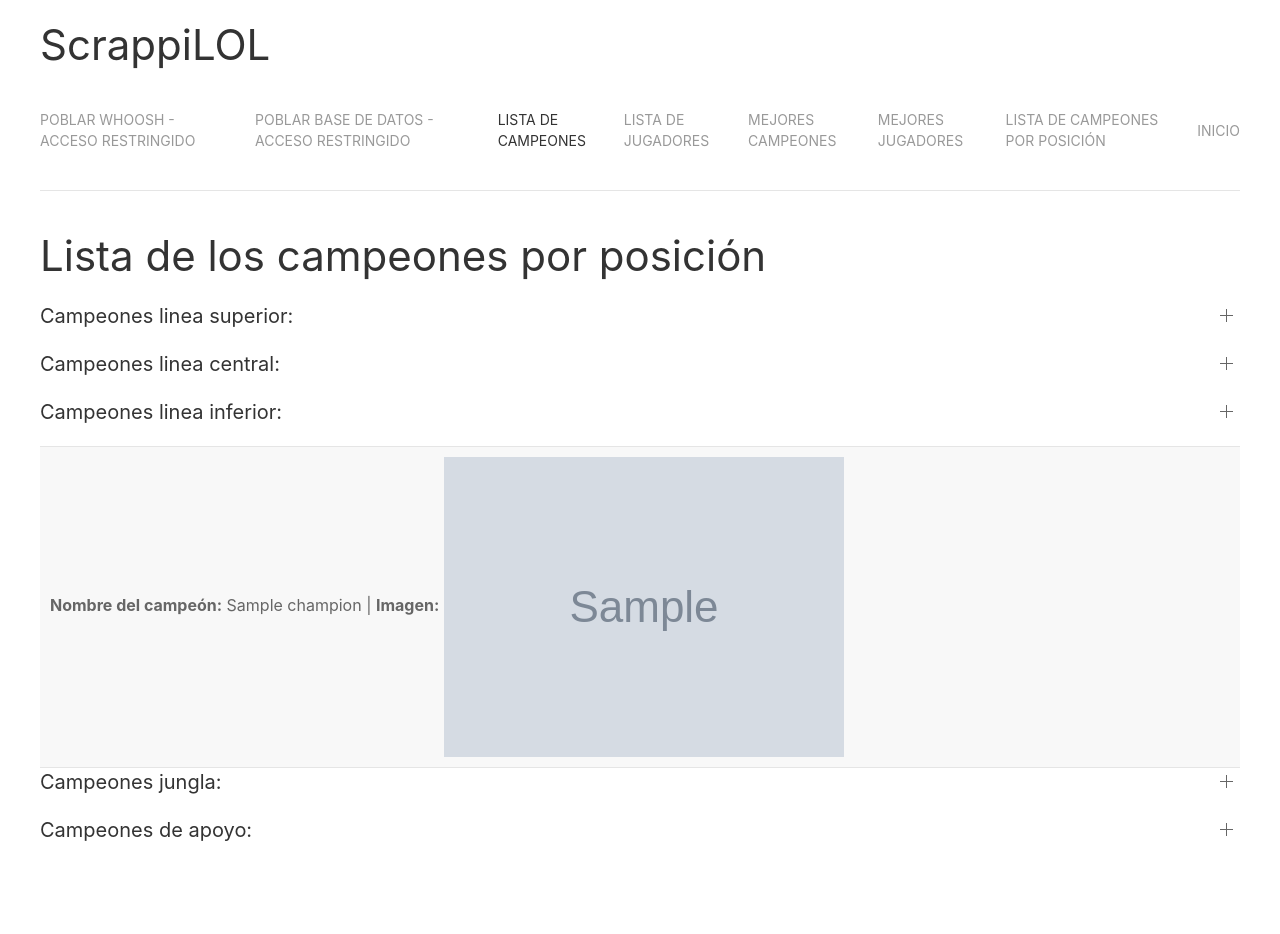
After one commit to daniarcaa/TrabajoAII-19-20, a Django app: page /campeones_posicion/ in a window 1280 px wide. The commit adds this page. Run offline with Django 3.2, Linux system fonts and the light colour scheme; tables that the repository leaves empty hold one stand-in row (values such as "Sample post"); grey boxes marked "Sample" are stand-in pictures; some libraries are stand-ins or nearby versions.

Commit message:
List champions per positions

```diff
--- a/TrabajoAII/urls.py
+++ b/TrabajoAII/urls.py
@@ -20,8 +20,10 @@ from main import views
 urlpatterns = [
     path('', views.index),
     path('populate/', views.populate),
+    path('populate_whoosh/', views.populateWhoosh),
     path('list_campeones/', views.list_campeones),
     path('list_jugadores/', views.list_jugadores),
     path('mejores_campeones/', views.mejores_campeones),
     path('mejores_jugadores/', views.mejores_jugadores),
+    path('campeones_posicion/', views.list_campeones_por_posicion),
 ]
--- /dev/null
+++ b/main/templates/campeones_posicion.html
@@ -0,0 +1,94 @@
+{% extends 'master.html' %}
+
+{% block titulo %} Lista de los campeones por posición {% endblock %}
+
+{% block list_campeones %} uk-active {% endblock %}
+
+
+{% block contenido %}
+
+<div class="uk-animation-fade">
+    <div class="uk-accordion" data-uk-accordion="{collapse: false}">
+        <h3 class="uk-accordion-title">Campeones linea superior:</h3>
+        {% regroup campeones_top by name as grouped %}
+        {% for group in grouped %}
+        <div class="uk-accordion-content">
+            <ul class="uk-list uk-list-striped">
+                {% for champion in group.list %}
+                <li><strong>Nombre del campeón:</strong> {{champion.name}} | <strong>Imagen:</strong> <img id="output"
+                        name="img" alt="Display Picture" src="{{champion.image}}" /></li>
+                {% endfor %}
+            </ul>
+        </div>
+        {% endfor %}
+    </div>
+</div>
+
+<div class="uk-animation-fade">
+    <div class="uk-accordion" data-uk-accordion="{collapse: false}">
+        <h3 class="uk-accordion-title">Campeones linea central:</h3>
+        {% regroup campeones_mid by name as grouped %}
+        {% for group in grouped %}
+        <div class="uk-accordion-content">
+            <ul class="uk-list uk-list-striped">
+                {% for champion in group.list %}
+                <li><strong>Nombre del campeón:</strong> {{champion.name}} | <strong>Imagen:</strong> <img id="output"
+                        name="img" alt="Display Picture" src="{{champion.image}}" /></li>
+                {% endfor %}
+            </ul>
+        </div>
+        {% endfor %}
+    </div>
+</div>
+
+<div class="uk-animation-fade">
+    <div class="uk-accordion" data-uk-accordion="{collapse: false}">
+        <h3 class="uk-accordion-title">Campeones linea inferior:</h3>
+        {% regroup campeones_bot by name as grouped %}
+        {% for group in grouped %}
+        <div class="uk-accordion-content">
+            <ul class="uk-list uk-list-striped">
+                {% for champion in group.list %}
+                <li><strong>Nombre del campeón:</strong> {{champion.name}} | <strong>Imagen:</strong> <img id="output"
+                        name="img" alt="Display Picture" src="{{champion.image}}" /></li>
+                {% endfor %}
+            </ul>
+        </div>
+        {% endfor %}
+    </div>
+</div>
+
+<div class="uk-animation-fade">
+    <div class="uk-accordion" data-uk-accordion="{collapse: false}">
+        <h3 class="uk-accordion-title">Campeones jungla:</h3>
+        {% regroup campeones_jungle by name as grouped %}
+        {% for group in grouped %}
+        <div class="uk-accordion-content">
+            <ul class="uk-list uk-list-striped">
+                {% for champion in group.list %}
+                <li><strong>Nombre del campeón:</strong> {{champion.name}} | <strong>Imagen:</strong> <img id="output"
+                        name="img" alt="Display Picture" src="{{champion.image}}" /></li>
+                {% endfor %}
+            </ul>
+        </div>
+        {% endfor %}
+    </div>
+</div>
+
+<div class="uk-animation-fade">
+    <div class="uk-accordion" data-uk-accordion="{collapse: false}">
+        <h3 class="uk-accordion-title">Campeones de apoyo:</h3>
+        {% regroup campeones_support by name as grouped %}
+        {% for group in grouped %}
+        <div class="uk-accordion-content">
+            <ul class="uk-list uk-list-striped">
+                {% for champion in group.list %}
+                <li><strong>Nombre del campeón:</strong> {{champion.name}} | <strong>Imagen:</strong> <img id="output"
+                        name="img" alt="Display Picture" src="{{champion.image}}" /></li>
+                {% endfor %}
+            </ul>
+        </div>
+        {% endfor %}
+    </div>
+</div>
+{% endblock %}
--- a/main/templates/master.html
+++ b/main/templates/master.html
@@ -17,11 +17,13 @@
 	    <h1>ScrappiLOL</h1>
 	    <nav class="uk-navbar">
 		    <ul class="uk-navbar-nav">
+				<li class="{% block poblarWhooshActiva %} {% endblock %}"><a href="/populate_whoosh">Poblar Whoosh - Acceso Restringido</a></li>
 		    	<li class="{% block poblarBDActiva %} {% endblock %}"><a href="/populate">Poblar Base de Datos - Acceso Restringido</a></li>
 		        <li class="{% block list_campeones %} {% endblock %}"><a href="/list_campeones">Lista de campeones</a></li>
 		        <li class="{% block list_jugadores %} {% endblock %}"><a href="/list_jugadores">Lista de jugadores</a></li>
 		        <li class="{% block best_campeones %} {% endblock %}"><a href="/mejores_campeones">Mejores campeones</a></li>
-		        <li class="{% block best_jugadores %} {% endblock %}"><a href="/mejores_jugadores">Mejores jugadores</a></li>
+				<li class="{% block best_jugadores %} {% endblock %}"><a href="/mejores_jugadores">Mejores jugadores</a></li>
+				<li class="{% block campeones_posicion %} {% endblock %}"><a href="/campeones_posicion">Lista de campeones por posición</a></li>
 		        <li><a href="/">Inicio</a></li>
 		    </ul>
 		</nav>
--- a/main/views.py
+++ b/main/views.py
@@ -381,6 +381,12 @@ def populate(request):
     populate_tier()
     return render(request, 'index.html', {'STATIC_URL': settings.STATIC_URL})
 
+def populateWhoosh(request):
+    print("---------------------------------------------------------")
+    getChampsInfo()
+    getPlayerInfo()
+    return render(request, 'index.html', {'STATIC_URL': settings.STATIC_URL})
+
 
 def populate_champion():
     print("Loading champions...")
@@ -560,6 +566,34 @@ def mejores_jugadores(request):
         avg_rating=Avg('winrate')).order_by('-avg_rating')[:3]
     return render(request, 'list_jugadores.html', {'jugadores': jugadores, 'STATIC_URL': settings.STATIC_URL})
 
+def list_campeones_por_posicion(request):
+    idChampions = Tier.objects.filter(idPosition_id=1).values('idChampion')
+    campeones_bot = []
+    for id in idChampions:
+        campeones_bot.append(Champion.objects.get(idChampion=id['idChampion']))
+
+    idChampions = Tier.objects.filter(idPosition_id=2).values('idChampion')
+    campeones_mid = []
+    for id in idChampions:
+        campeones_mid.append(Champion.objects.get(idChampion=id['idChampion']))
+
+    idChampions = Tier.objects.filter(idPosition_id=3).values('idChampion')
+    campeones_jungle = []
+    for id in idChampions:
+        campeones_jungle.append(Champion.objects.get(idChampion=id['idChampion']))
+
+    idChampions = Tier.objects.filter(idPosition_id=4).values('idChampion')
+    campeones_top = []
+    for id in idChampions:
+        campeones_top.append(Champion.objects.get(idChampion=id['idChampion']))
+
+    idChampions = Tier.objects.filter(idPosition_id=5).values('idChampion')
+    campeones_support = []
+    for id in idChampions:
+        campeones_support.append(Champion.objects.get(idChampion=id['idChampion']))
+
+    return render(request, 'campeones_posicion.html', {'campeones_bot': campeones_bot, 'campeones_mid': campeones_mid, 'campeones_jungle': campeones_jungle, 'campeones_top': campeones_top, 'campeones_support': campeones_support,
+                                                   'STATIC_URL': settings.STATIC_URL})
 
 # getChampsInfo()
 # getPlayerInfo()
```
